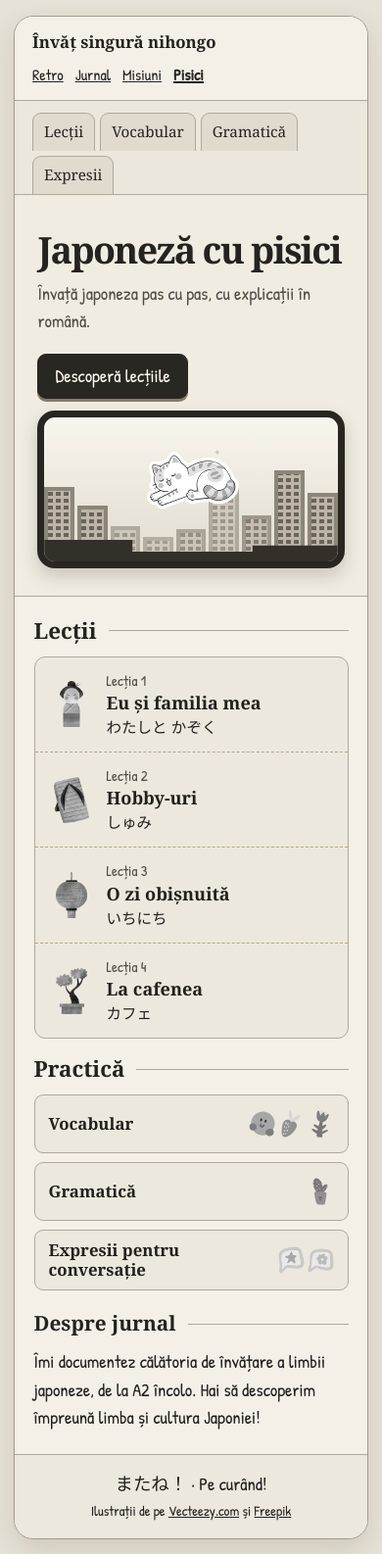
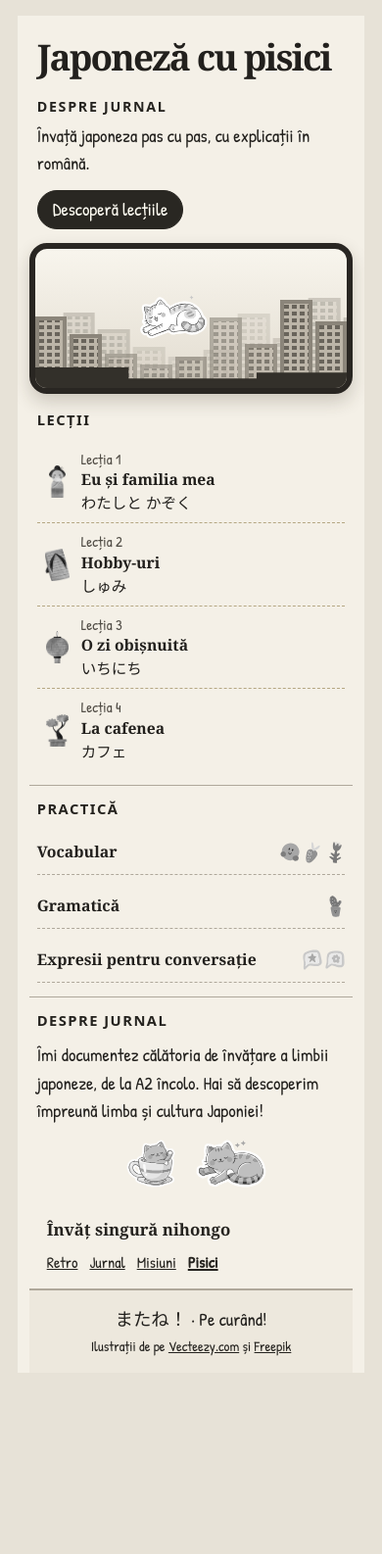
Before and after one commit to invat-singura-nihongo/invat-singura-nihongo.github.io, a plain HTML site: page pisici/index.html in a window 390 px wide. Shown: the whole page at 98% size. After the commit the page ends 1417 px from the top, so only its background shows below. Drawn offline with Linux system fonts and the light colour scheme; a web font is replaced by a local one.

Commit message:
Align quest and cat homepages with the reference layouts

```diff
--- a/pisici/index.html
+++ b/pisici/index.html
@@ -8,33 +8,28 @@
   <link href="https://fonts.googleapis.com/css2?family=Patrick+Hand&amp;family=Yomogi&amp;display=swap" rel="stylesheet">
   <link rel="stylesheet" href="../translation-font.css">
   <link rel="stylesheet" href="../jurnal/jurnal.css">
-<link rel="stylesheet" href="pisici.css?v=1"></head>
-<body class="cats"><div class="book">
+<link rel="stylesheet" href="pisici.css?v=reference-layout"></head>
+<body class="cats reference-home"><div class="book">
+<main>
+<section class="cat-intro">
+  <div>
+    <h1>Japoneză cu pisici</h1>
+    </div>
+  <div class="cat-concept"><h2>Despre jurnal</h2><p>Învață japoneza pas cu pas, cu explicații în română.</p>
+    <a class="button" href="#lectii">Descoperă lecțiile</a>
+  </div></section><div class="cat-scene" aria-hidden="true">
+    <div class="city distant"><i></i><i></i><i></i><i></i><i></i><i></i><i></i><i></i><i></i></div><div class="city"><i></i><i></i><i></i><i></i><i></i><i></i><i></i><i></i><i></i></div>
+    <img src="../assets/orange-cat-stretching.svg" alt="">
+  </div>
+ <div class="index-content">
+  <section id="lectii"><h2>Lecții</h2><ol class="lessons"><li><a class="entry" href="lectia-1.html"><img src="../assets/japan-kokeshi.webp" alt=""><span><span class="number">Lecția 1</span><span class="lesson-title">Eu și familia mea</span><span lang="ja">わたしと かぞく</span></span></a></li><li><a class="entry" href="lectia-2.html"><img src="../assets/japan-geta-1.webp" alt=""><span><span class="number">Lecția 2</span><span class="lesson-title">Hobby-uri</span><span lang="ja">しゅみ</span></span></a></li><li><a class="entry" href="lectia-3.html"><img src="../assets/japan-lantern.webp" alt=""><span><span class="number">Lecția 3</span><span class="lesson-title">O zi obișnuită</span><span lang="ja">いちにち</span></span></a></li><li><a class="entry" href="lectia-4.html"><img src="../assets/japan-bonsai.webp" alt=""><span><span class="number">Lecția 4</span><span class="lesson-title">La cafenea</span><span lang="ja">カフェ</span></span></a></li></ol></section>
+  <section id="practica"><h2>Practică</h2><ul class="tools"><li><a class="tool-link" href="vocabular.html"><span>Vocabular</span><span class="doodles" aria-hidden="true"><img src="../assets/blushing-smile.svg" alt=""><img src="../assets/strawberry.svg" alt=""><img src="../assets/red-tulip.svg" alt=""></span></a></li><li><a class="tool-link" href="gramatica.html"><span><span>Gramatic<b class="diacritic">ă</b></span></span><span class="doodles" aria-hidden="true"><img src="../assets/cactus.svg" alt=""></span></a></li><li><a class="tool-link" href="expresii.html"><span><span>Expresii pentru conversa<b class="diacritic">ț</b>ie</span></span><span class="doodles" aria-hidden="true"><img src="../assets/star-message.svg" alt=""><img src="../assets/flower-message.svg" alt=""></span></a></li></ul></section>
+    <section id="despre" class="about"><h2>Despre jurnal</h2><p>Îmi documentez călătoria de învățare a limbii japoneze, de la A2 încolo. Hai să descoperim împreună limba și cultura Japoniei!</p><div class="cat-stamps" aria-hidden="true"><img src="../assets/cat-in-teacup.svg" alt=""><img src="../assets/gray-sleeping-cat.svg" alt=""></div></section>
+  </div>
+</main>
 <header class="masthead"><a class="brand" href="./">Învăț singură nihongo</a><nav class="template-links" aria-label="Alege designul">
   <a href="../">Retro</a><a href="../jurnal/">Jurnal</a><a href="../quest/">Misiuni</a><a href="../pisici/" aria-current="true">Pisici</a>
 </nav></header>
-<nav class="tabs" aria-label="Meniu principal">
-  <a href="./#lectii">Lecții</a><a href="vocabular.html">Vocabular</a><a href="gramatica.html">Gramatică</a><a href="expresii.html">Expresii</a>
-</nav>
-<main>
-<section class="hero cat-hero">
-  <div>
-    <h1>Japoneză cu pisici</h1>
-    <p>Învață japoneza pas cu pas, cu explicații în română.</p>
-    <a class="button" href="#lectii">Descoperă lecțiile</a>
-  </div>
-  <div class="cat-scene" aria-hidden="true">
-    <div class="city"><i></i><i></i><i></i><i></i><i></i><i></i><i></i><i></i><i></i></div>
-    <img src="../assets/orange-cat-stretching.svg" alt="">
-  </div>
- </section><div class="index-content">
-  <section id="lectii"><h2>Lecții</h2><ol class="lessons"><li><a class="entry" href="lectia-1.html"><img src="../assets/japan-kokeshi.webp" alt=""><span><span class="number">Lecția 1</span><span class="lesson-title">Eu și familia mea</span><span lang="ja">わたしと かぞく</span></span></a></li><li><a class="entry" href="lectia-2.html"><img src="../assets/japan-geta-1.webp" alt=""><span><span class="number">Lecția 2</span><span class="lesson-title">Hobby-uri</span><span lang="ja">しゅみ</span></span></a></li><li><a class="entry" href="lectia-3.html"><img src="../assets/japan-lantern.webp" alt=""><span><span class="number">Lecția 3</span><span class="lesson-title">O zi obișnuită</span><span lang="ja">いちにち</span></span></a></li><li><a class="entry" href="lectia-4.html"><img src="../assets/japan-bonsai.webp" alt=""><span><span class="number">Lecția 4</span><span class="lesson-title">La cafenea</span><span lang="ja">カフェ</span></span></a></li></ol></section>
-  <div>
-    <section id="practica"><h2>Practică</h2><ul class="tools"><li><a class="tool-link" href="vocabular.html"><span>Vocabular</span><span class="doodles" aria-hidden="true"><img src="../assets/blushing-smile.svg" alt=""><img src="../assets/strawberry.svg" alt=""><img src="../assets/red-tulip.svg" alt=""></span></a></li><li><a class="tool-link" href="gramatica.html"><span><span>Gramatic<b class="diacritic">ă</b></span></span><span class="doodles" aria-hidden="true"><img src="../assets/cactus.svg" alt=""></span></a></li><li><a class="tool-link" href="expresii.html"><span><span>Expresii pentru conversa<b class="diacritic">ț</b>ie</span></span><span class="doodles" aria-hidden="true"><img src="../assets/star-message.svg" alt=""><img src="../assets/flower-message.svg" alt=""></span></a></li></ul></section>
-    <section id="despre" class="about"><h2>Despre jurnal</h2><p>Îmi documentez călătoria de învățare a limbii japoneze, de la A2 încolo. Hai să descoperim împreună limba și cultura Japoniei!</p></section>
-  </div>
-</div>
-</main>
 <footer><span lang="ja">またね！</span> · Pe curând!
 <p>Ilustrații de pe <a href="https://www.vecteezy.com/">Vecteezy.com</a> și <a href="https://www.freepik.com/">Freepik</a></p></footer>
 </div></body>
--- a/pisici/pisici.css
+++ b/pisici/pisici.css
@@ -57,3 +57,47 @@
 .cats .entry img, .cats .doodles { filter:grayscale(1); }
 .cats .entry:hover { background:#e1dbce; }
 .cats .lessons, .cats .tool-link, .cats .tools li a, .cats footer, .cats .content-page .panel { background:#ede8dd; border-color:var(--line); }
+
+.cats.reference-home .book { width: min(calc(100% - 36px), 1080px); border: 0; border-radius: 0; box-shadow: none; padding-inline: clamp(0px, 3vw, 26px); }
+.cat-intro {
+  display: grid;
+  grid-template-columns: 1fr minmax(0, .55fr);
+  gap: clamp(16px,6vw,65px);
+  align-items: center;
+  padding: clamp(24px,6vw,70px) clamp(8px,2vw,25px) clamp(14px,3vw,32px);
+}
+.cat-intro h1 { margin: 0; color: var(--ink); font: bold clamp(2.3rem,7vw,5rem)/1 var(--heading); letter-spacing: -.05em; }
+.cat-concept h2 { margin-bottom: 7px; font: bold .89rem/1.25 system-ui,sans-serif; letter-spacing: .12em; text-transform: uppercase; }
+.cat-concept p { margin: 0 0 12px; }
+.cat-concept .button { border-radius: 100px; padding: 5px 15px; box-shadow: none; }
+.cats.reference-home .cat-scene { aspect-ratio: 2.15; border-width: clamp(6px,1.7vw,17px); }
+.cats.reference-home .cat-scene img { width: 22%; height: 51%; left: 33%; top: 23%; }
+.city.distant { height: 62%; bottom: 7%; opacity: .35; translate: 9% 0; }
+.city.distant::after { display: none; }
+.cats.reference-home .index-content {
+  grid-template-columns: minmax(0,1.26fr) minmax(0,1fr) minmax(0,.8fr);
+  gap: 0;
+  padding: clamp(17px, 4vw, 38px) 0;
+}
+.cats.reference-home .index-content > section { padding-inline: clamp(8px,2vw,23px); }
+.cats.reference-home .index-content > section + section { border-left: 1px solid var(--line); }
+.cats.reference-home .index-content h2 { margin-bottom: 12px; font: bold .92rem/1.3 system-ui,sans-serif; text-transform: uppercase; letter-spacing: .1em; }
+.cats.reference-home .index-content h2::after { display: none; }
+.cats.reference-home .entry { padding: 7px 4px; grid-template-columns: 34px minmax(0,1fr); gap: 7px; }
+.cats.reference-home .entry img { width: 34px; height: 33px; }
+.cats.reference-home .entry .lesson-title { font-size: .98rem; }
+.cats.reference-home .lessons, .cats.reference-home .tool-link { background: transparent; border: 0; border-radius: 0; }
+.cats.reference-home .tool-link { border-bottom: 1px dashed var(--line); font-size: .99rem; padding: 7px 0; min-height: 46px; }
+.cats.reference-home .doodles img { width: 20px; height: 22px; }
+.cats.reference-home .about { margin-top: 0; }
+.cat-stamps { display: flex; gap: 8px; justify-content: center; margin-top: 14px; filter: grayscale(1); }
+.cat-stamps img { width: min(46%,74px); height: 49px; object-fit: contain; }
+@media (max-width: 660px) {
+  .cats.reference-home .index-content { grid-template-columns: repeat(2,minmax(0,1fr)); }
+  .cats.reference-home .index-content .about { grid-column: 1 / -1; border-left: 0; border-top: 1px solid var(--line); margin-top: 14px; padding-top: 14px; }
+}
+@media (max-width: 400px) {
+  .cat-intro { grid-template-columns: minmax(0,1fr); }
+  .cats.reference-home .index-content { grid-template-columns: minmax(0,1fr); }
+  .cats.reference-home .index-content > section + section { border-left: 0; border-top: 1px solid var(--line); margin-top: 14px; padding-top: 14px; }
+}
```
Also changed, not shown: quest/index.html (+14 -17 lines), quest/quest.css (+41 -0 lines).
